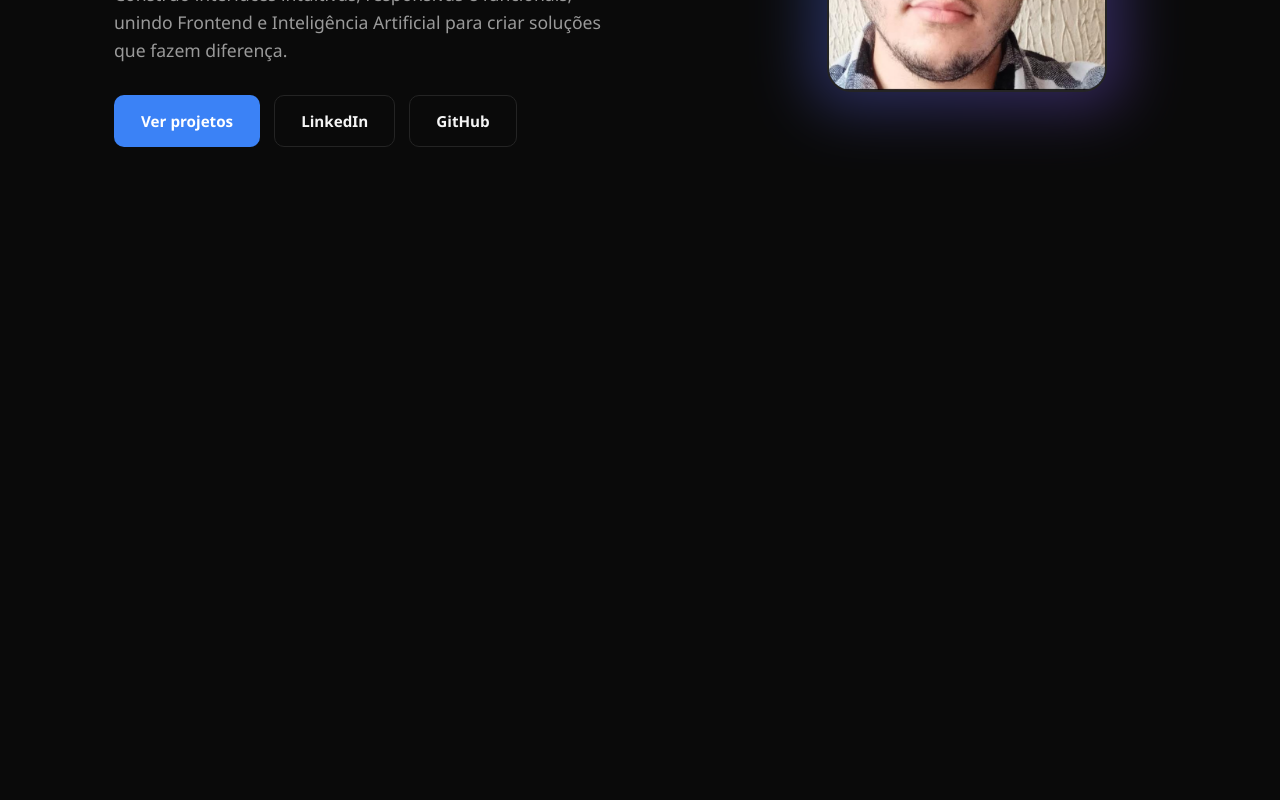
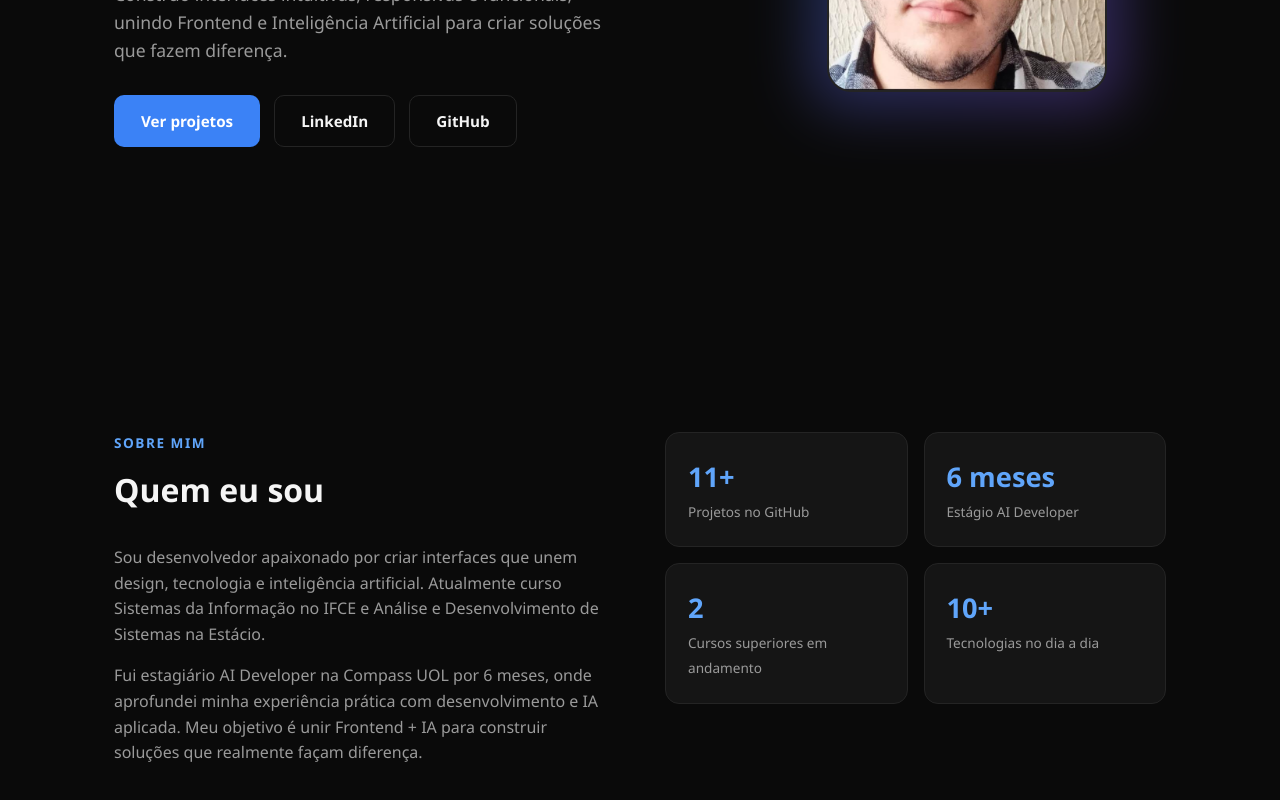
Before and after one commit to Iago-Ferreira-Silva/portfolio, a React app: page / in a window 1280 px wide. Shown: the part 458-1258 px from the top of the page. Before the commit the page ends 800 px from the top, so only its background shows below. Built offline with nearby package versions, Linux system fonts and the light colour scheme; the HTML template or start-up script is replaced by a standard one.

Commit message:
feat: adiciona componente About

```diff
--- a/src/App.jsx
+++ b/src/App.jsx
@@ -1,5 +1,6 @@
 import Header from './components/Header';
 import Hero from './components/Hero';
+import About from './components/About';
 import './App.css';
 
 function App() {
@@ -7,6 +8,7 @@ function App() {
     <>
       <Header />
       <Hero />
+      <About />
     </>
   );
 }
--- /dev/null
+++ b/src/components/About.css
@@ -0,0 +1,56 @@
+.section-tag {
+  color: var(--accent2);
+  font-size: .85rem;
+  font-weight: 700;
+  text-transform: uppercase;
+  letter-spacing: 1.5px;
+  margin-bottom: 10px;
+}
+
+h2 {
+  font-size: 2rem;
+  margin-bottom: 30px;
+  font-weight: 800;
+}
+
+.about-grid {
+  display: grid;
+  grid-template-columns: 1fr 1fr;
+  gap: 50px;
+  align-items: start;
+}
+
+.about-grid p {
+  color: var(--muted);
+  margin-bottom: 16px;
+}
+
+.stats {
+  display: grid;
+  grid-template-columns: repeat(2, 1fr);
+  gap: 16px;
+}
+
+.stat {
+  background: var(--card);
+  border: 1px solid var(--border);
+  border-radius: 14px;
+  padding: 22px;
+}
+
+.stat b {
+  font-size: 1.7rem;
+  color: var(--accent2);
+  display: block;
+}
+
+.stat span {
+  color: var(--muted);
+  font-size: .85rem;
+}
+
+@media (max-width: 820px) {
+  .about-grid {
+    grid-template-columns: 1fr;
+  }
+}
--- /dev/null
+++ b/src/components/About.jsx
@@ -0,0 +1,49 @@
+import './About.css';
+
+function About() {
+  return (
+    <section id="sobre">
+      <div className="wrap about-grid">
+        <div>
+          <div className="section-tag">Sobre mim</div>
+          <h2>Quem eu sou</h2>
+
+          <p>
+            Sou desenvolvedor apaixonado por criar interfaces que unem
+            design, tecnologia e inteligência artificial. Atualmente curso
+            Sistemas da Informação no IFCE e Análise e Desenvolvimento de
+            Sistemas na Estácio.
+          </p>
+
+          <p>
+            Fui estagiário AI Developer na Compass UOL por 6 meses, onde
+            aprofundei minha experiência prática com desenvolvimento e IA
+            aplicada. Meu objetivo é unir Frontend + IA para construir
+            soluções que realmente façam diferença.
+          </p>
+        </div>
+
+        <div className="stats">
+          <div className="stat">
+            <b>11+</b>
+            <span>Projetos no GitHub</span>
+          </div>
+          <div className="stat">
+            <b>6 meses</b>
+            <span>Estágio AI Developer</span>
+          </div>
+          <div className="stat">
+            <b>2</b>
+            <span>Cursos superiores em andamento</span>
+          </div>
+          <div className="stat">
+            <b>10+</b>
+            <span>Tecnologias no dia a dia</span>
+          </div>
+        </div>
+      </div>
+    </section>
+  );
+}
+
+export default About;
```
